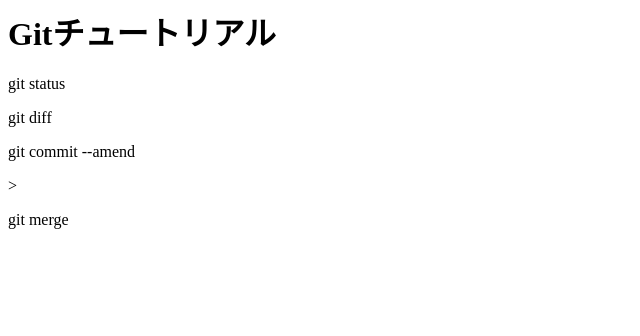
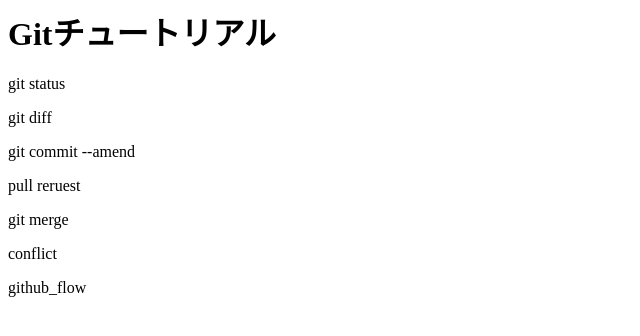
Before and after one commit to yuuuho/git_tutorial, a plain HTML site: page index.html in a window 1280 px wide. Shown: the whole page, without its empty margins (0-640 px from the left). Drawn offline with Linux system fonts and the light colour scheme.

Commit message:
add git flow

```diff
--- a/index.html
+++ b/index.html
@@ -1,5 +1,8 @@
 <h1>Gitチュートリアル</h1>
 <p>git status</p>
 <p>git diff</p>
-<p>git commit --amend</p>>
+<p>git commit --amend</p>
+<p>pull reruest</p>
 <p>git merge</p>
+<p>conflict</p>
+<p>github_flow<p>
```
